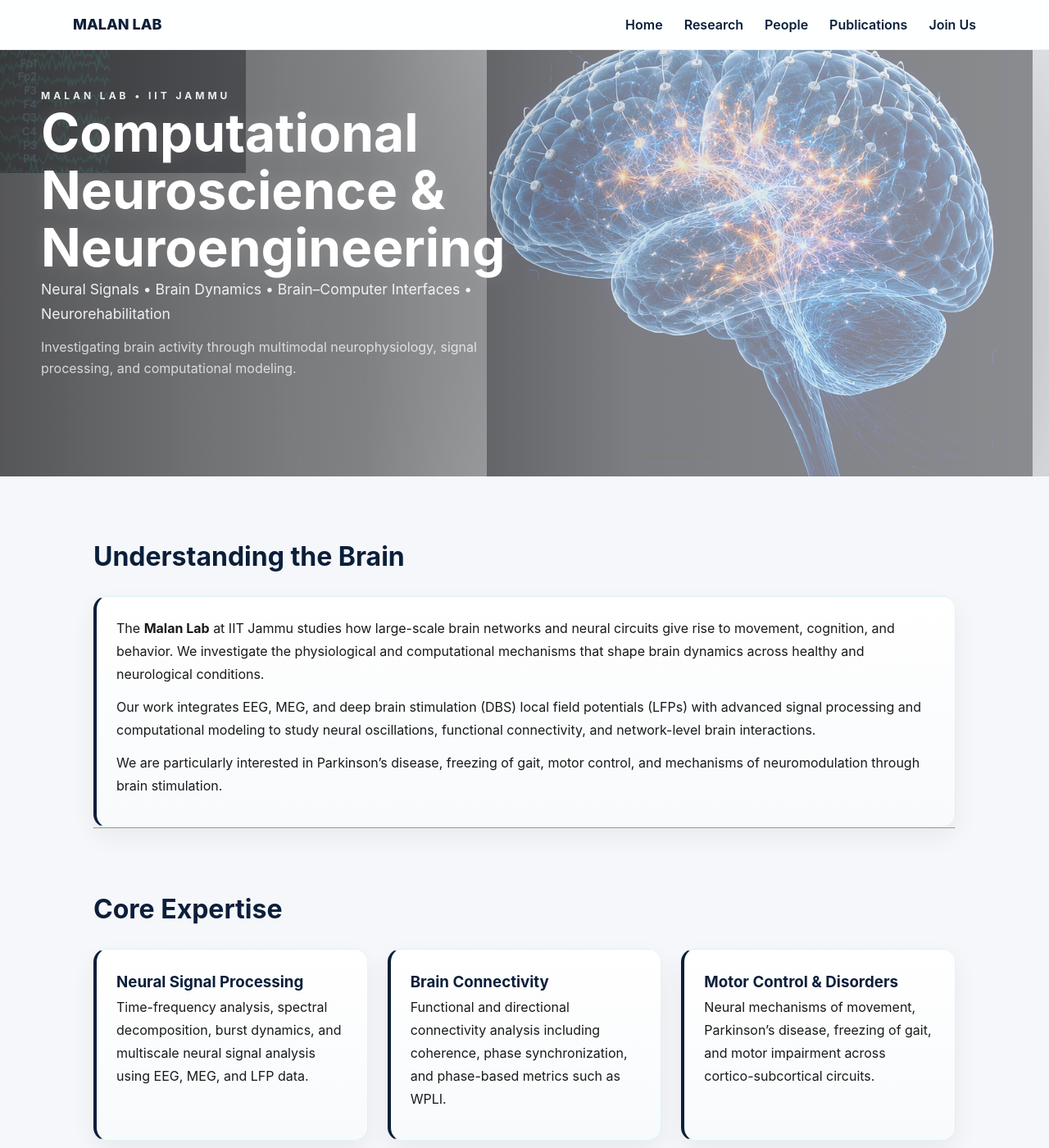
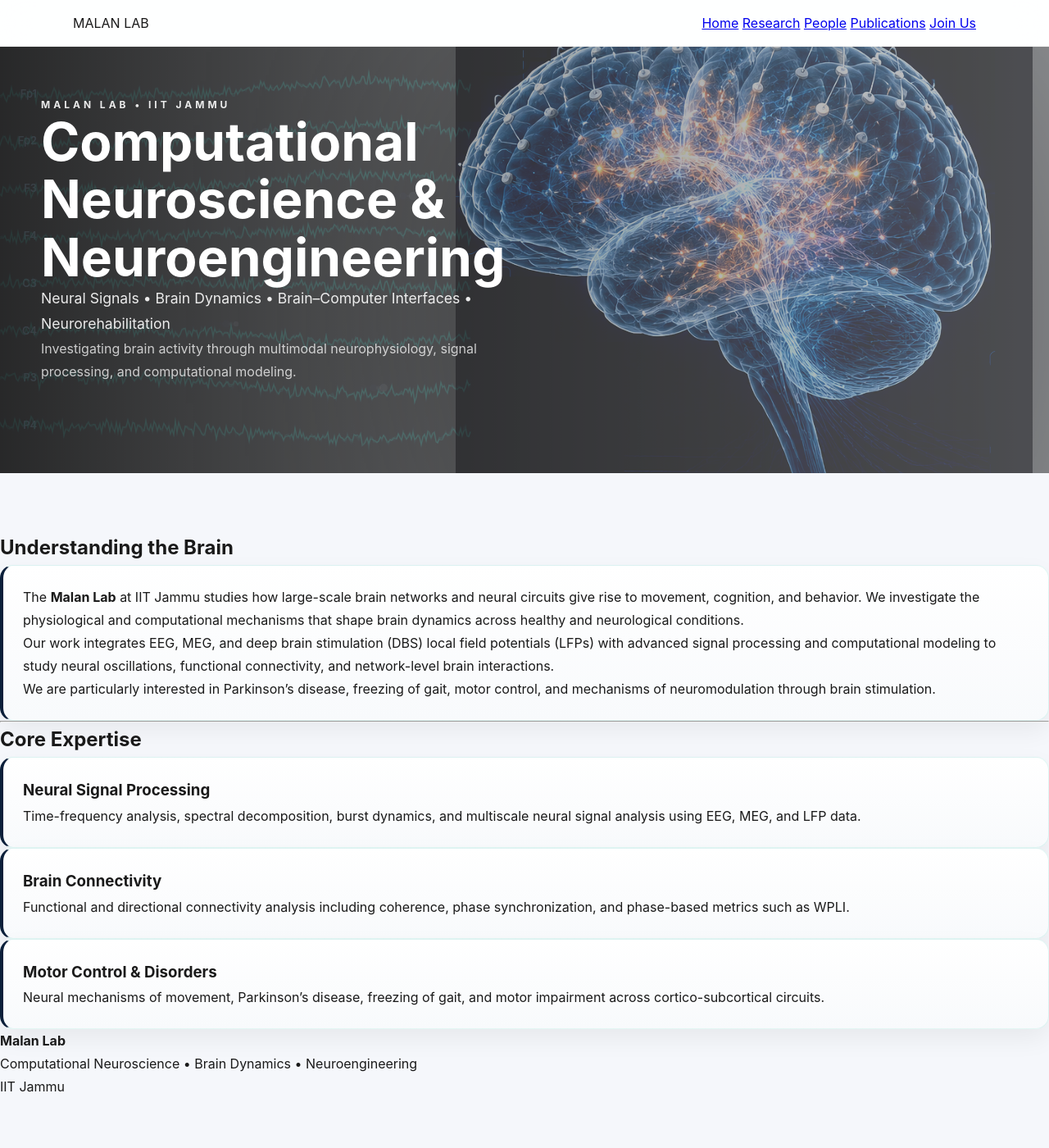
Before and after one commit to malanlab/malanlab.github.io, a Jekyll site: the page built from index.md, in a window 1280 px wide and 1400 px high. Shown: the whole window at 82% size. Built offline with Jekyll 4.4.1, drawn with Linux system fonts in a browser that asks for light colours.

Commit message:
Update style.css

```diff
--- a/assets/style.css
+++ b/assets/style.css
@@ -1,3 +1,4 @@
+
 /* =========================
    RESET
 ========================= */
@@ -23,17 +24,8 @@
   --primary: #0b1f3a;
   --accent: #14b8a6;
   --bg: #f5f7fb;
-  --card: #ffffff;
   --text: #1a1a1a;
   --muted: #64748b;
-
-  --radius: 16px;
-
-  --space-1: 6px;
-  --space-2: 12px;
-  --space-3: 20px;
-  --space-4: 40px;
-  --space-5: 70px;
 }
 
 /* =========================
@@ -47,11 +39,6 @@
   line-height: 1.75;
 }
 
-::selection {
-  background: var(--accent);
-  color: white;
-}
-
 /* =========================
    TYPOGRAPHY
 ========================= */
@@ -61,104 +48,76 @@
   line-height: 1.1;
 }
 
-h2 {
-  margin: var(--space-5) 0 var(--space-3);
-  color: var(--primary);
-  font-size: 2rem;
-}
-
-h3 {
-  color: var(--primary);
-}
-
-p {
-  margin-bottom: var(--space-2);
-}
-
-a {
-  color: var(--primary);
-  text-decoration: none;
-}
-
-a:hover {
-  color: var(--accent);
-}
-
 /* =========================
-   LAYOUT
-========================= */
-
-.container {
-  max-width: 1100px;
-  margin: 0 auto;
-  padding: 0 24px;
-}
-
-.page {
-  padding-bottom: var(--space-5);
-}
-
-.grid {
-  display: grid;
-  gap: 24px;
-  grid-template-columns: repeat(auto-fit, minmax(260px, 1fr));
-}
-
-/* =========================
-   NAVBAR
+   NAVBAR (UNCHANGED)
 ========================= */
 
 .navbar {
   position: sticky;
   top: 0;
   z-index: 1000;
-
   background: rgba(255,255,255,0.9);
   backdrop-filter: blur(18px);
-
   border-bottom: 1px solid rgba(0,0,0,0.06);
 }
 
 .nav-container {
   max-width: 1150px;
   margin: auto;
-
   display: flex;
   justify-content: space-between;
   align-items: center;
-
   padding: 14px 24px;
 }
 
-.logo {
-  font-weight: 800;
-  font-size: 18px;
-  color: var(--primary);
-}
-
-.nav-links {
-  display: flex;
-  gap: 26px;
-}
-
-.nav-links a {
-  font-weight: 600;
-  color: var(--primary);
-}
-
 /* =========================
-   HERO (FINAL CLEAN SYSTEM)
+   HERO SYSTEM (CLEAN)
 ========================= */
 
 .hero {
   position: relative;
+  width: 100%;
+  min-height: 520px;
   overflow: hidden;
+  margin-bottom: 70px;
+}
 
-  min-height: 520px;
+/* =========================
+   BACKGROUND CANVAS
+========================= */
+
+.brain-canvas {
+  position: absolute;
+  inset: 0;
   width: 100%;
+  height: 100%;
+  z-index: 1;
+  opacity: 0.35;
+  filter: contrast(1.15) brightness(1.1);
+}
 
-  margin-bottom: var(--space-5);
+/* =========================
+   DARK OVERLAY (READABILITY FIX)
+========================= */
+
+.hero::before {
+  content: "";
+  position: absolute;
+  inset: 0;
+  z-index: 2;
+
+  background: linear-gradient(
+    90deg,
+    rgba(0,0,0,0.75) 0%,
+    rgba(0,0,0,0.45) 40%,
+    rgba(0,0,0,0.10) 100%
+  );
 }
+
+/* =========================
+   LEFT TEXT PANEL (YOUR HTML)
+========================= */
+
 .hero-left {
   position: absolute;
   top: 0;
@@ -166,155 +125,44 @@
 
   z-index: 5;
 
-  padding: 45px 50px;
-
+  padding: 60px 50px;
   max-width: 650px;
 
   display: flex;
   flex-direction: column;
   gap: 16px;
+
+  color: white;
 }
 
-.hero-left,
-.hero-left h1,
-.hero-left p,
-.hero-left div {
-  color: #ffffff;
-}
-/* =========================
-   BACKGROUND CANVAS
-========================= */
-
-
-.brain-canvas {
-  position: absolute;
-  inset: 0;
-  z-index: 1;
-  opacity: 0.35;
-}
-
-
-/* =========================
-   SOFT READABILITY LAYER
-========================= */
-.hero::before {
-  z-index: 2;
-}
-
-.brain-image {
-  z-index: 3;
-}
-
-
-.hero::before {
-  content: "";
-  position: absolute;
-  inset: 0;
-  z-index: 2;
-
-  /* THIS is the key fix */
-  background: linear-gradient(
-    90deg,
-    rgba(0,0,0,0.65) 0%,
-    rgba(0,0,0,0.45) 35%,
-    rgba(0,0,0,0.15) 60%,
-    rgba(0,0,0,0.05) 100%
-  );
-}
-
-.hero-inner {
-  position: absolute;   /* REQUIRED */
-  inset: 0;
-
-  z-index: 5;           /* ABOVE overlay, BELOW image */
-
-  padding: 45px 50px;
-
-  display: flex;
-  flex-direction: column;
-  justify-content: flex-start;
-  gap: 16px;
-
-  text-align: left;
-}
-
-.hero-content,
-.hero-lab,
-.hero h1,
-.tagline,
-.subtitle {
-  position: relative;
-  z-index: 6;
-}
-
-.hero-inner {
-  outline: 2px solid red;
+/* force all text visible */
+.hero-left * {
+  color: white;
 }
 
 /* =========================
-   CONTENT LAYER
-========================= */
-
-.hero-inner {
-  position: absolute;
-  inset: 0;
-  z-index: 10;
-
-  padding: 45px 50px;
-
-  display: flex;
-  flex-direction: column;
-  justify-content: flex-start;
-  gap: 16px;
-
-  text-align: left;
-}
-
-/* =========================
-   TEXT BLOCK
-========================= */
-
-.hero-content {
-  max-width: 650px;
-}
-
-/* =========================
-   TYPOGRAPHY (CLEAN)
+   TYPOGRAPHY IN HERO
 ========================= */
 
 .hero-lab {
   font-size: 12px;
   letter-spacing: 4px;
   font-weight: 700;
-  color: #fff;
   opacity: 0.9;
 }
 
-.hero h1 {
-  color: #fff;
-  margin: 0;
-
-  font-size: clamp(2.5rem, 5vw, 4rem);
-  line-height: 1.1;
-
-  text-shadow: 0 0 20px rgba(255,255,255,0.12);
-}
-
 .tagline {
-  color: #fff;
+  font-size: 1.1rem;
   opacity: 0.9;
-  font-size: 1.1rem;
 }
 
 .subtitle {
-  color: #fff;
   opacity: 0.75;
-  max-width: 700px;
-  line-height: 1.6;
+  max-width: 600px;
 }
 
 /* =========================
-   BRAIN IMAGE
+   RIGHT BRAIN IMAGE
 ========================= */
 
 .brain-image {
@@ -323,214 +171,30 @@
   top: 50%;
   transform: translateY(-50%);
 
-  width: min(720px, 52vw);
+  width: min(720px, 55vw);
 
   z-index: 3;
 
-  opacity: 0.4;
-
+  opacity: 0.45;
   pointer-events: none;
 
   filter:
     drop-shadow(0 60px 140px rgba(0,0,0,0.7))
     contrast(1.25)
-    brightness(1.1)
-    saturate(1.2);
+    brightness(1.1);
 }
+
 /* =========================
-   CARDS
+   CARDS (UNCHANGED)
 ========================= */
 
 .card {
   background: linear-gradient(180deg, #fff, #f8fafc);
   padding: 24px;
-
-  border-radius: var(--radius);
+  border-radius: 16px;
   border: 1px solid rgba(20,184,166,0.12);
   border-left: 4px solid var(--primary);
-
   box-shadow: 0 12px 30px rgba(0,0,0,0.06);
-}
-
-.card:hover {
-  transform: translateY(-5px);
-  border-left-color: var(--accent);
-}
-.card.markdown-body h3 {
-  margin-top: 14px;
-  margin-bottom: 8px;
-  color: #0b1f3a;
-}
-
-.card.markdown-body ul {
-  padding-left: 20px;
-  margin-top: 10px;
-}
-
-.card.markdown-body li {
-  margin-bottom: 6px;
-}
-
-/* =========================
-   RESEARCH LAYOUT (NEW)
-========================= */
-.research-block {
-  display: grid;
-  grid-template-columns: 1.2fr 0.8fr; /* text | image */
-  gap: 30px;
-  align-items: stretch;
-  margin: 30px 0;
-}
-
-/* image side card */
-.research-media {
-  background: white;
-  border-radius: 16px;
-  padding: 16px;
-
-  border: 1px solid rgba(20,184,166,0.12);
-  box-shadow: 0 12px 30px rgba(0,0,0,0.06);
-
-  display: flex;
-  flex-direction: column;
-  justify-content: center;
-}
-
-.mini-carousel {
-  height: auto;
-  overflow: visible;
-}
-
-.mini-carousel img {
-  position: relative;
-  width: 100%;
-  height: auto;
-  object-fit: unset;
-  opacity: 1;
-}
-
-/* active image */
-.mini-carousel img.active {
-  opacity: 1;
-}
-
-/* caption */
-.img-caption {
-  margin-top: 10px;
-  font-size: 0.85rem;
-  color: #64748b;
-  text-align: center;
-}
-
-/* =========================
-   PI CARD
-========================= */
-
-.pi-card {
-  display: grid;
-  grid-template-columns: 220px 1fr;
-  gap: 30px;
-
-  background: white;
-  padding: 30px;
-
-  border-radius: 16px;
-
-  border: 1px solid rgba(20,184,166,0.12);
-  border-left: 4px solid var(--primary);
-
-  box-shadow: 0 12px 30px rgba(0,0,0,0.06);
-
-  align-items: center;
-}
-
-.pi-photo {
-  display: flex;
-  justify-content: center;
-}
-
-.pi-photo img {
-  width: 220px;
-  height: 280px;
-
-  object-fit: cover;
-  object-position: center top;
-
-  border-radius: 14px;
-
-  box-shadow: 0 12px 30px rgba(0,0,0,0.15);
-}
-
-.pi-info h3 {
-  margin-bottom: 10px;
-}
-
-.pi-info ul {
-  margin-top: 10px;
-  padding-left: 20px;
-}
-
-.pi-info li {
-  margin-bottom: 6px;
-}
-
-/* Mobile */
-
-@media (max-width: 900px) {
-
-  .pi-card {
-    grid-template-columns: 1fr;
-    text-align: center;
-  }
-
-  .pi-photo img {
-    width: 220px;
-    height: 280px;
-  }
-
-  .pi-info ul {
-    text-align: left;
-  }
-}
-
-/* =========================
-   ABOUT GRID
-========================= */
-
-.about-grid {
-  display: grid;
-  grid-template-columns: 1.4fr 1fr;
-  gap: 30px;
-}
-
-/* =========================
-   IMAGES
-========================= */
-
-.image-grid {
-  display: grid;
-  gap: 16px;
-  grid-template-columns: repeat(auto-fit, minmax(220px, 1fr));
-}
-
-.image-grid img {
-  width: 100%;
-  height: 190px;
-  object-fit: cover;
-  border-radius: var(--radius);
-}
-
-/* =========================
-   FOOTER
-========================= */
-
-.footer {
-  margin-top: var(--space-5);
-  padding: 40px 20px;
-  text-align: center;
-  color: var(--muted);
-  background: white;
-  border-top: 1px solid #e5e7eb;
 }
 
 /* =========================
@@ -539,20 +203,12 @@
 
 @media (max-width: 900px) {
 
-  .about-grid {
-    grid-template-columns: 1fr;
+  .hero-left {
+    padding: 40px 20px;
   }
 
-  .hero {
-    min-height: 460px;
-  }
-
-  .hero-inner {
-    padding: 60px 20px;
-  }
-
-  .nav-links {
-    flex-wrap: wrap;
-    justify-content: center;
+  .brain-image {
+    opacity: 0.25;
+    width: 80vw;
   }
 }
```
